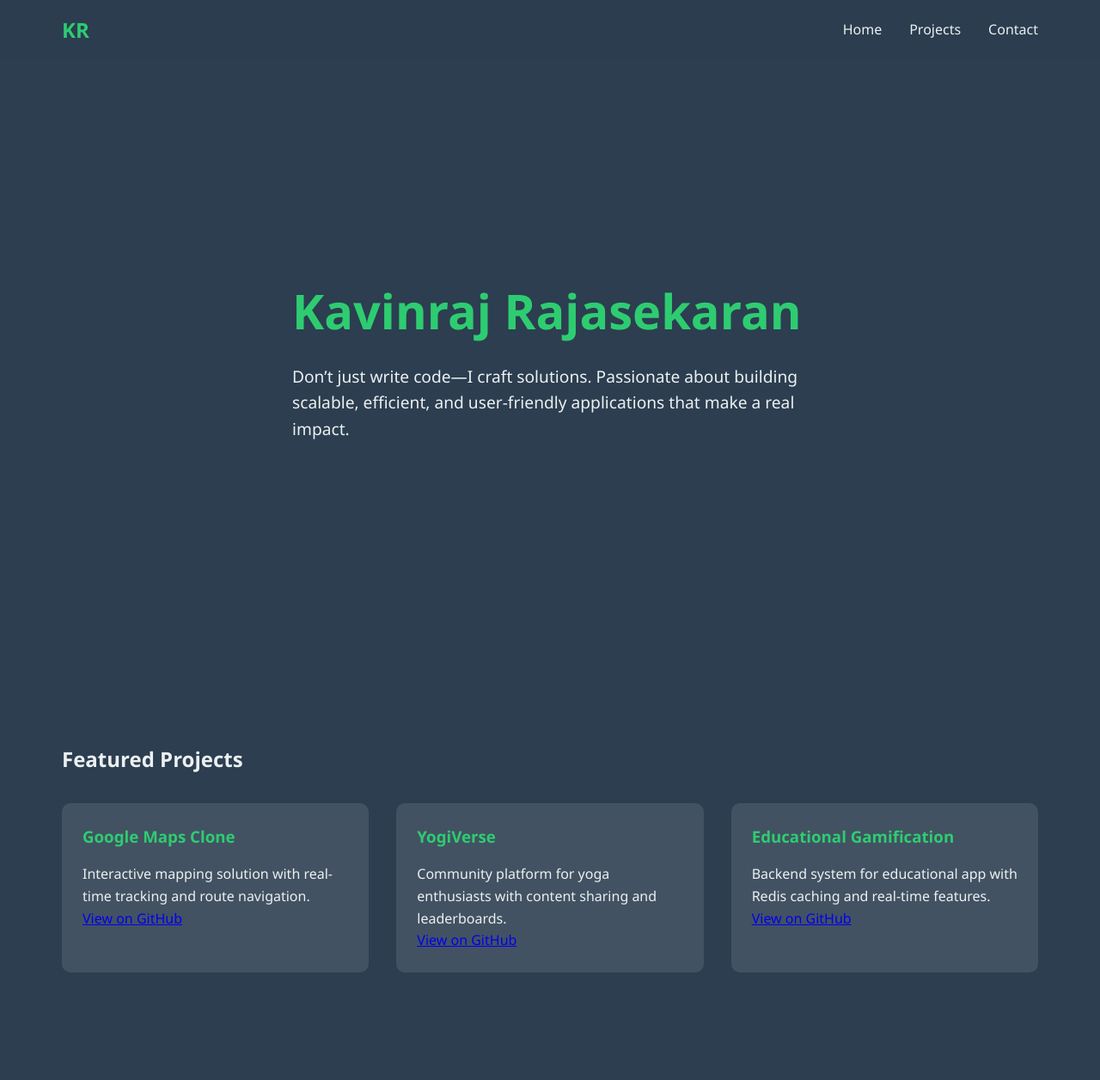
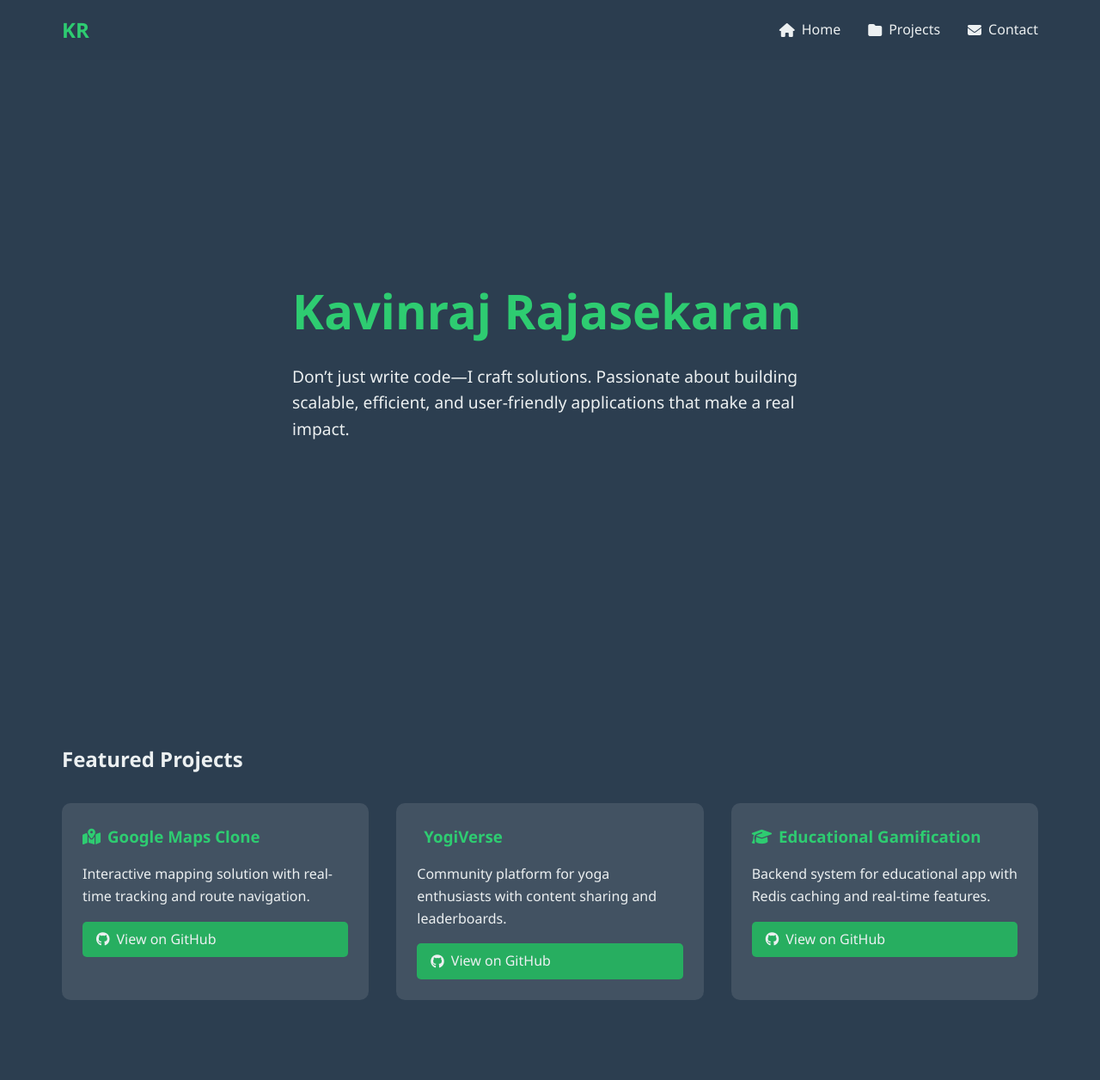
Before and after one commit to Kavinraj2504/portfolio, a plain HTML site: page index.html in a window 1280 px wide. Shown: the top 1256 px of the page at 86% size. Drawn offline with Linux system fonts and the light colour scheme.

Commit message:
initial-2

```diff
--- a/index.html
+++ b/index.html
@@ -63,6 +63,9 @@
             color: var(--light);
             text-decoration: none;
             transition: color 0.3s;
+            display: flex;
+            align-items: center;
+            gap: 0.5rem;
         }
 
         .nav-links a:hover {
@@ -118,23 +121,26 @@
         .project-card h3 {
             color: var(--primary);
             margin-bottom: 1rem;
-        }
-
-        .tech-stack {
-            display: flex;
-            flex-wrap: wrap;
-            gap: 0.5rem;
-            margin: 1rem 0;
-        }
-
-        .tech-item {
-            background: var(--secondary);
-            padding: 0.3rem 0.8rem;
-            border-radius: 20px;
-            font-size: 0.9rem;
             display: flex;
             align-items: center;
             gap: 0.5rem;
+        }
+
+        .btn {
+            display: inline-block;
+            padding: 0.5rem 1rem;
+            background: var(--secondary);
+            color: var(--light);
+            text-decoration: none;
+            border-radius: 5px;
+            margin-top: 1rem;
+            display: flex;
+            align-items: center;
+            gap: 0.5rem;
+        }
+
+        .btn:hover {
+            background: var(--primary);
         }
 
         /* Contact Section */
@@ -181,9 +187,9 @@
     <nav class="container">
         <div class="logo">KR</div>
         <div class="nav-links">
-            <a href="/#home">Home</a>
-            <a href="/#projects">Projects</a>
-            <a href="/#contact">Contact</a>
+            <a href="/#home"><i class="fas fa-home"></i> Home</a>
+            <a href="/#projects"><i class="fas fa-folder"></i> Projects</a>
+            <a href="/#contact"><i class="fas fa-envelope"></i> Contact</a>
         </div>
     </nav>
 </header>
@@ -202,21 +208,27 @@
         <h2>Featured Projects</h2>
         <div class="projects-grid">
             <div class="project-card">
-                <h3>Google Maps Clone</h3>
+                <h3><i class="fas fa-map-marked-alt"></i> Google Maps Clone</h3>
                 <p>Interactive mapping solution with real-time tracking and route navigation.</p>
-                <a href="https://github.com/nikhilsathe07/CSS-Crafters" target="_blank" class="btn">View on GitHub</a>
+                <a href="https://github.com/nikhilsathe07/CSS-Crafters" target="_blank" class="btn">
+                    <i class="fab fa-github"></i> View on GitHub
+                </a>
             </div>
 
             <div class="project-card">
-                <h3>YogiVerse</h3>
+                <h3><i class="fas fa-yoga"></i> YogiVerse</h3>
                 <p>Community platform for yoga enthusiasts with content sharing and leaderboards.</p>
-                <a href="https://github.com/programm3d/YogiVerse" target="_blank" class="btn">View on GitHub</a>
+                <a href="https://github.com/programm3d/YogiVerse" target="_blank" class="btn">
+                    <i class="fab fa-github"></i> View on GitHub
+                </a>
             </div>
 
             <div class="project-card">
-                <h3>Educational Gamification</h3>
+                <h3><i class="fas fa-graduation-cap"></i> Educational Gamification</h3>
                 <p>Backend system for educational app with Redis caching and real-time features.</p>
-                <a href="https://github.com/Kavinraj2504/EdutechApp" target="_blank" class="btn">View on GitHub</a>
+                <a href="https://github.com/Kavinraj2504/EdutechApp" target="_blank" class="btn">
+                    <i class="fab fa-github"></i> View on GitHub
+                </a>
             </div>
         </div>
     </div>
@@ -238,16 +250,5 @@
         </div>
     </div>
 </section>
-
-<script>
-    document.querySelectorAll('a[href^="/#"]').forEach(anchor => {
-        anchor.addEventListener('click', function (e) {
-            e.preventDefault();
-            document.querySelector(this.getAttribute('href').substring(1)).scrollIntoView({
-                behavior: 'smooth'
-            });
-        });
-    });
-</script>
 </body>
 </html>
```
